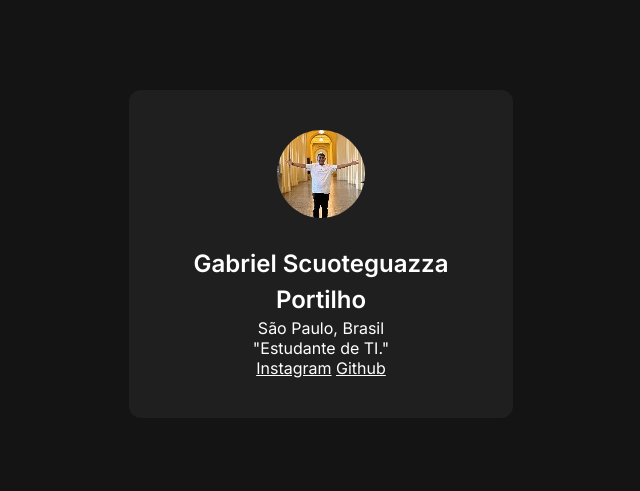
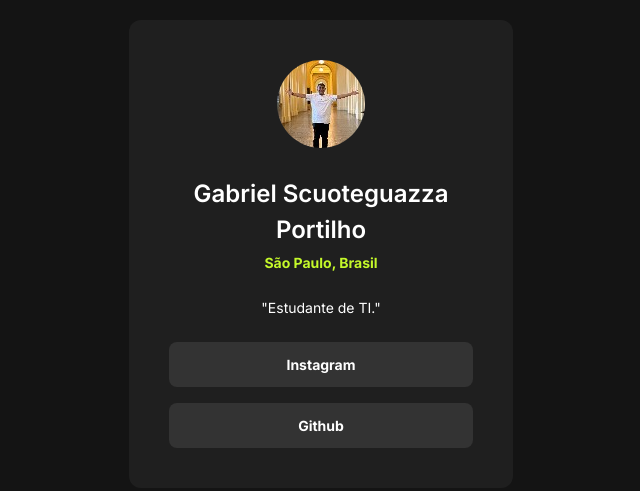
Before and after one commit to Gabriel-Scuoteguazza-12ATE/Meus-Links, a plain HTML site: page index.html in a window 1280 px wide. Shown: the part 146-637 px from the top of the page, without its empty margins (319-959 px from the left). Drawn offline with Linux system fonts and the light colour scheme.

Commit message:
desenvolvimento do CSS terminado

```diff
--- a/index.html
+++ b/index.html
@@ -13,7 +13,7 @@
     <div>
         <img src="./g2.jpg" alt="Imagem do criador da páginas de links, Gabriel Scuoteguazza Portilho">
         <h1>Gabriel Scuoteguazza Portilho</h1>
-        <p>São Paulo, Brasil</p>
+        <strong>São Paulo, Brasil</strong>
 
         <p>"Estudante de TI."</p>
 
--- a/style.css
+++ b/style.css
@@ -34,4 +34,34 @@ div h1 {
     font-size: 24px;
     line-height: 36px;
     font-weight: 600;
+    margin-bottom: 4px;
 }
+
+div strong {
+    color: #C4F82A;
+    font-size: 14px;
+    line-height: 21px;
+}
+
+div p {
+    margin-block: 24px;
+    font-size: 14px;
+    line-height: 21px;
+}
+
+div a + a{
+    margin-top: 16px;
+
+}
+
+
+div a {
+    display: block;
+    text-decoration: none;
+    background-color: #333333;
+    padding: 12px;
+    border-radius: 8px;
+    font-weight: 700;
+    font-size: 14px;
+    line-height: 21px;
+}
```
